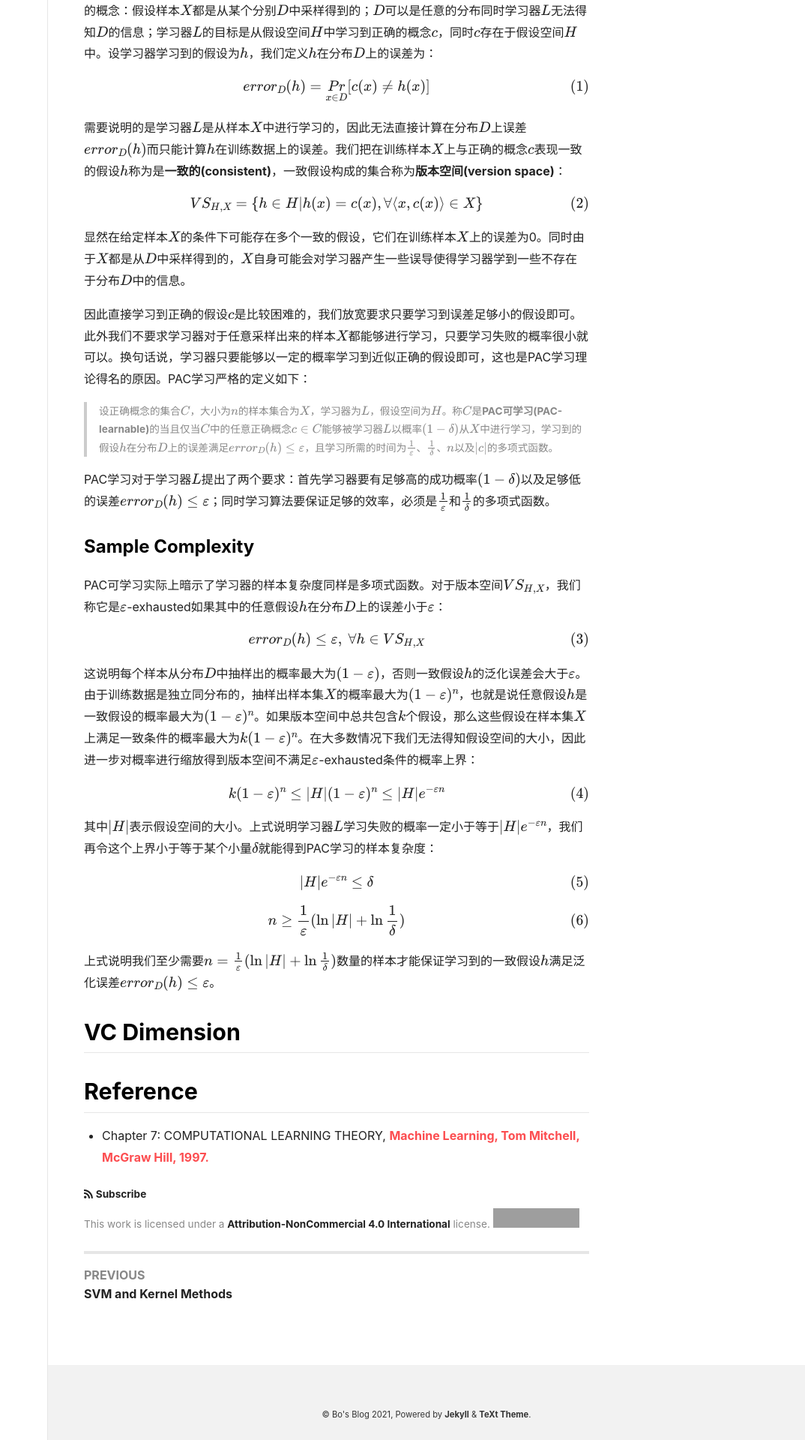
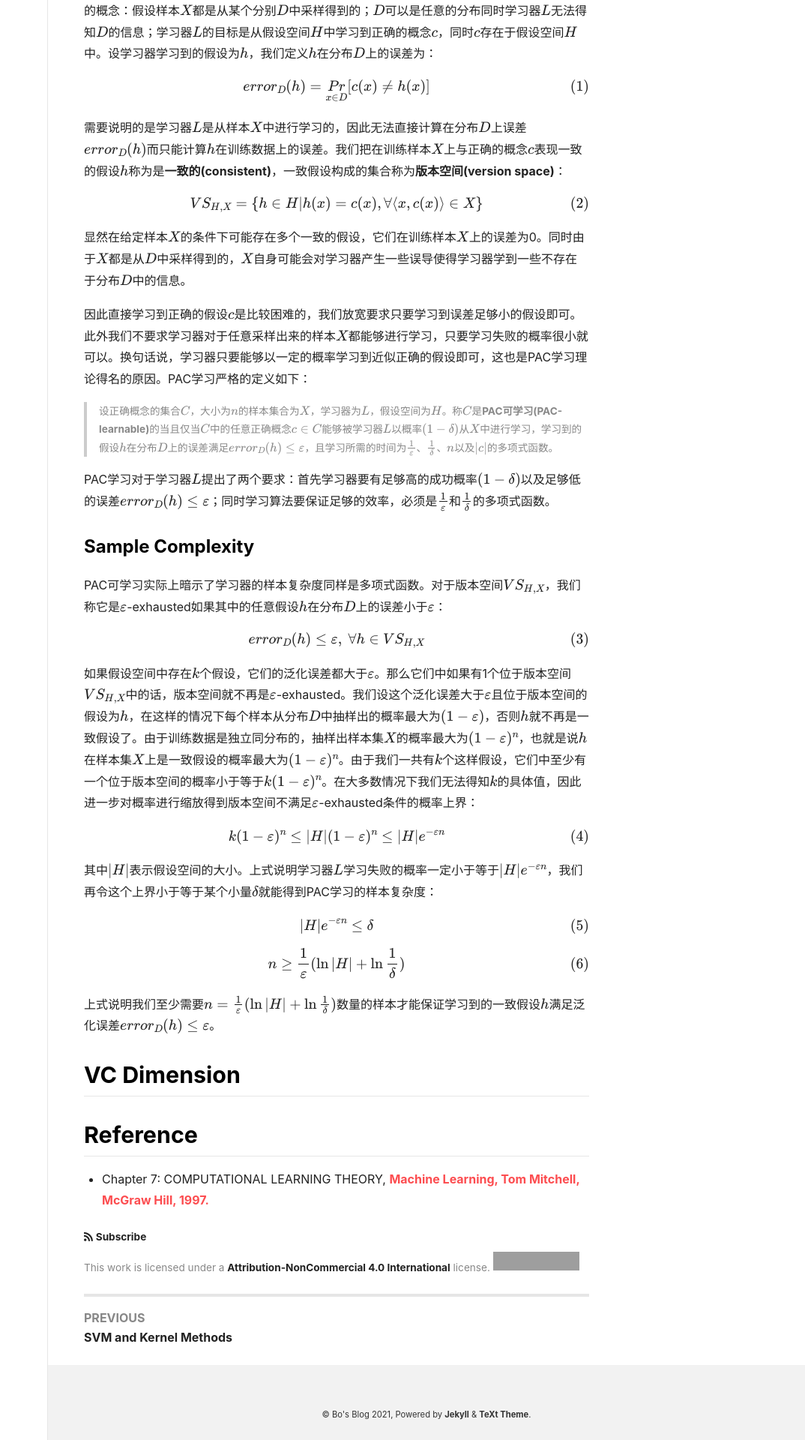
Before and after one commit to peng00bo00/peng00bo00_previous_blog, a Jekyll site: the page built from _posts/2021-09-20-OMSCS-ML-NOTES-07.md, in a window 1280 px wide. Shown: the part 911-2831 px from the top of the page at 75% size, without its empty margins (206-1280 px from the left). Built offline with Jekyll 4.4.1, drawn with Linux system fonts in a browser that asks for light colours; nearby versions of some CDN libraries; formulas are drawn with MathJax 3; grey boxes are pictures that could not be loaded.

Commit message:
Update 2021-09-20-OMSCS-ML-NOTES-07.md

```diff
--- a/_posts/2021-09-20-OMSCS-ML-NOTES-07.md
+++ b/_posts/2021-09-20-OMSCS-ML-NOTES-07.md
@@ -50,7 +50,7 @@ $$
 error_D(h) \leq \varepsilon, \ \forall h \in VS_{H, X}
 $$
 
-这说明每个样本从分布$D$中抽样出的概率最大为$(1 - \varepsilon)$，否则一致假设$h$的泛化误差会大于$\varepsilon$。由于训练数据是独立同分布的，抽样出样本集$X$的概率最大为$(1 - \varepsilon)^n$，也就是说任意假设$h$是一致假设的概率最大为$(1 - \varepsilon)^n$。如果版本空间中总共包含$k$个假设，那么这些假设在样本集$X$上满足一致条件的概率最大为$k(1 - \varepsilon)^n$。在大多数情况下我们无法得知假设空间的大小，因此进一步对概率进行缩放得到版本空间不满足$\varepsilon$-exhausted条件的概率上界：
+如果假设空间中存在$k$个假设，它们的泛化误差都大于$\varepsilon$。那么它们中如果有1个位于版本空间$VS_{H, X}$中的话，版本空间就不再是$\varepsilon$-exhausted。我们设这个泛化误差大于$\varepsilon$且位于版本空间的假设为$h$，在这样的情况下每个样本从分布$D$中抽样出的概率最大为$(1 - \varepsilon)$，否则$h$就不再是一致假设了。由于训练数据是独立同分布的，抽样出样本集$X$的概率最大为$(1 - \varepsilon)^n$，也就是说$h$在样本集$X$上是一致假设的概率最大为$(1 - \varepsilon)^n$。由于我们一共有$k$个这样假设，它们中至少有一个位于版本空间的概率小于等于$k(1 - \varepsilon)^n$。在大多数情况下我们无法得知$k$的具体值，因此进一步对概率进行缩放得到版本空间不满足$\varepsilon$-exhausted条件的概率上界：
 
 $$
 k(1 - \varepsilon)^n \leq \vert H \vert (1 - \varepsilon)^n \leq \vert H \vert e^{- \varepsilon n}
```
